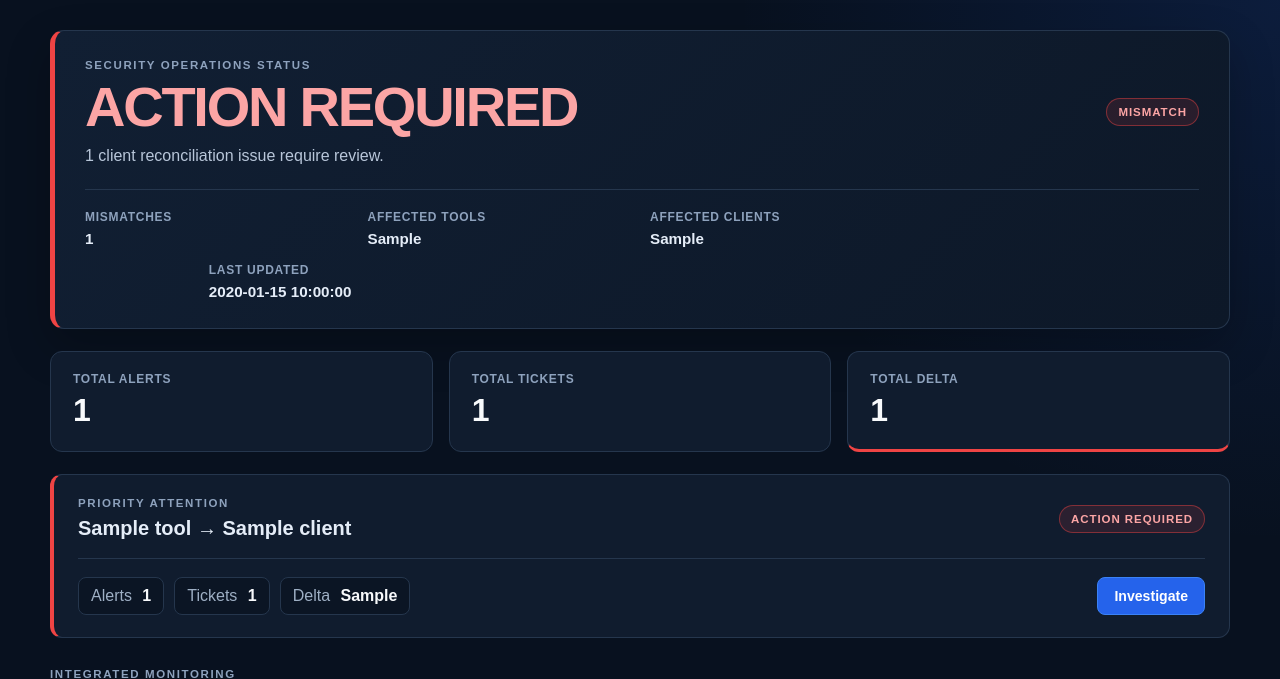
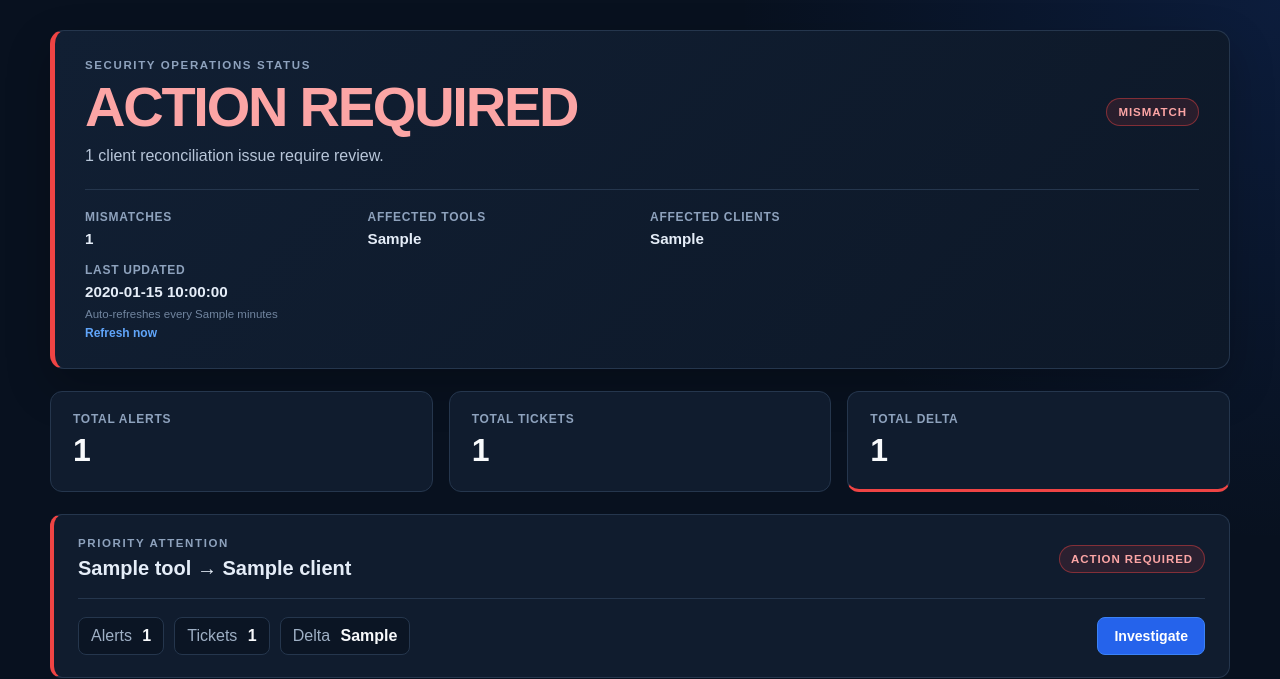
Before and after one commit to Aadhi21704/Alerts-vs-Tickets-Count-Dashboard, a FastAPI app: template app/templates/dashboard.html in a window 1280 px wide. Shown: the top 679 px of the page. Run offline with FastAPI, Linux system fonts and the light colour scheme; the template is opened without the code that fills it: most values are stand-ins (such as "Sample title", 1, 10 or a date in 2020); parts of the project's set-up code (start-up, migrations or seed data) failed here and were passed over.

Commit message:
Add homepage auto refresh

```diff
--- a/app/main.py
+++ b/app/main.py
@@ -3,6 +3,7 @@ from datetime import datetime
 import json
 import scheduler
 from zoneinfo import ZoneInfo
+from config import REFRESH_INTERVAL_MINUTES
 from fastapi import FastAPI
 from fastapi import HTTPException
 from fastapi import Request
@@ -328,6 +329,10 @@ def dashboard(request: Request):
             "timestamp": format_dashboard_timestamp(
                 data.get("timestamp")
             ),
+            "refresh_interval_seconds":
+                REFRESH_INTERVAL_MINUTES * 60,
+            "refresh_interval_minutes":
+                REFRESH_INTERVAL_MINUTES,
             "dashboard": dashboard_context,
             "tools": tools
         }
--- a/app/static/style.css
+++ b/app/static/style.css
@@ -285,6 +285,31 @@ body {
     display: block;
     font-size: 0.95rem;
     overflow-wrap: anywhere;
+}
+
+.refresh-controls {
+    align-items: center;
+    display: flex;
+    flex-wrap: wrap;
+    gap: 6px 12px;
+    margin-top: 8px;
+}
+
+.refresh-controls small {
+    color: #71859f;
+    font-size: 0.72rem;
+}
+
+.refresh-link {
+    color: #60a5fa;
+    font-size: 0.75rem;
+    font-weight: 700;
+    text-decoration: none;
+}
+
+.refresh-link:hover {
+    color: #93c5fd;
+    text-decoration: underline;
 }
 
 .status-badge {
--- a/app/templates/dashboard.html
+++ b/app/templates/dashboard.html
@@ -2,6 +2,10 @@
 <html>
 <head>
     <title>Security Operations Status Dashboard</title>
+    <meta
+        http-equiv="refresh"
+        content="{{ refresh_interval_seconds }}"
+    >
     <link rel="stylesheet" href="/static/style.css">
 </head>
 <body class="dashboard-page">
@@ -73,6 +77,16 @@
             <div class="hero-detail hero-detail--timestamp">
                 <span>Last Updated</span>
                 <strong>{{ timestamp }}</strong>
+                <div class="refresh-controls">
+                    <small>
+                        Auto-refreshes every
+                        {{ refresh_interval_minutes }}
+                        minute{% if refresh_interval_minutes != 1 %}s{% endif %}
+                    </small>
+                    <a class="refresh-link" href="/">
+                        Refresh now
+                    </a>
+                </div>
             </div>
         </div>
     </section>
```
